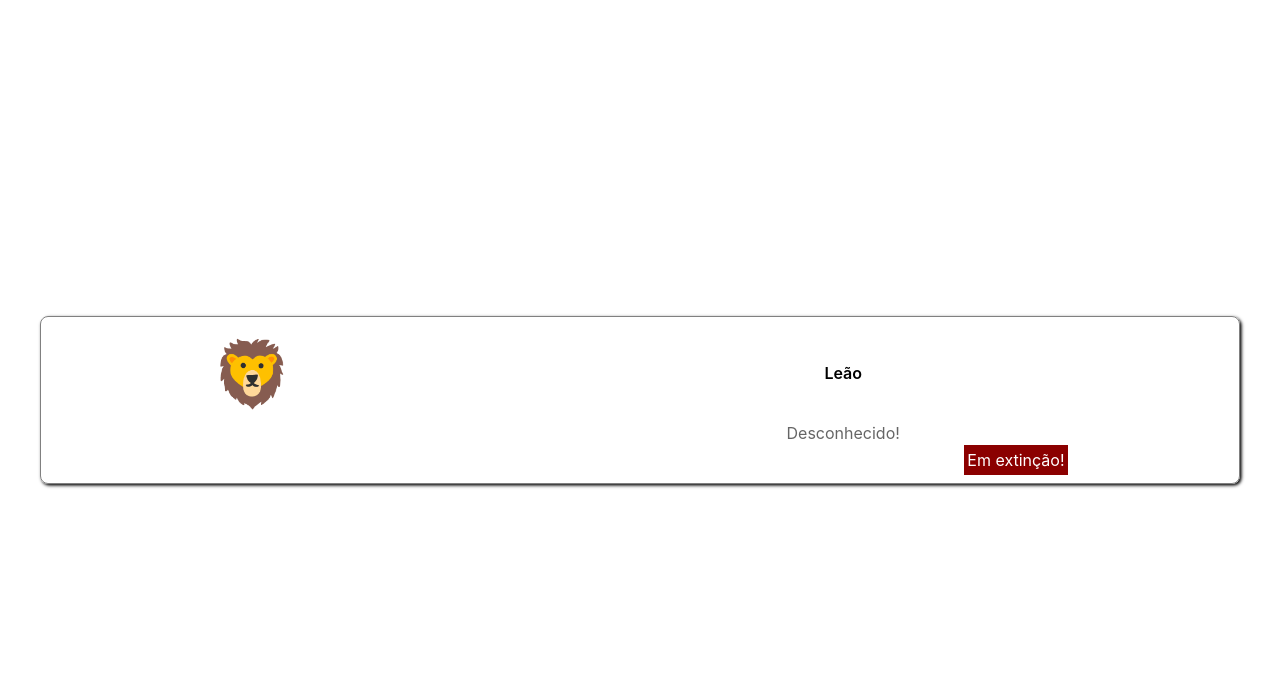
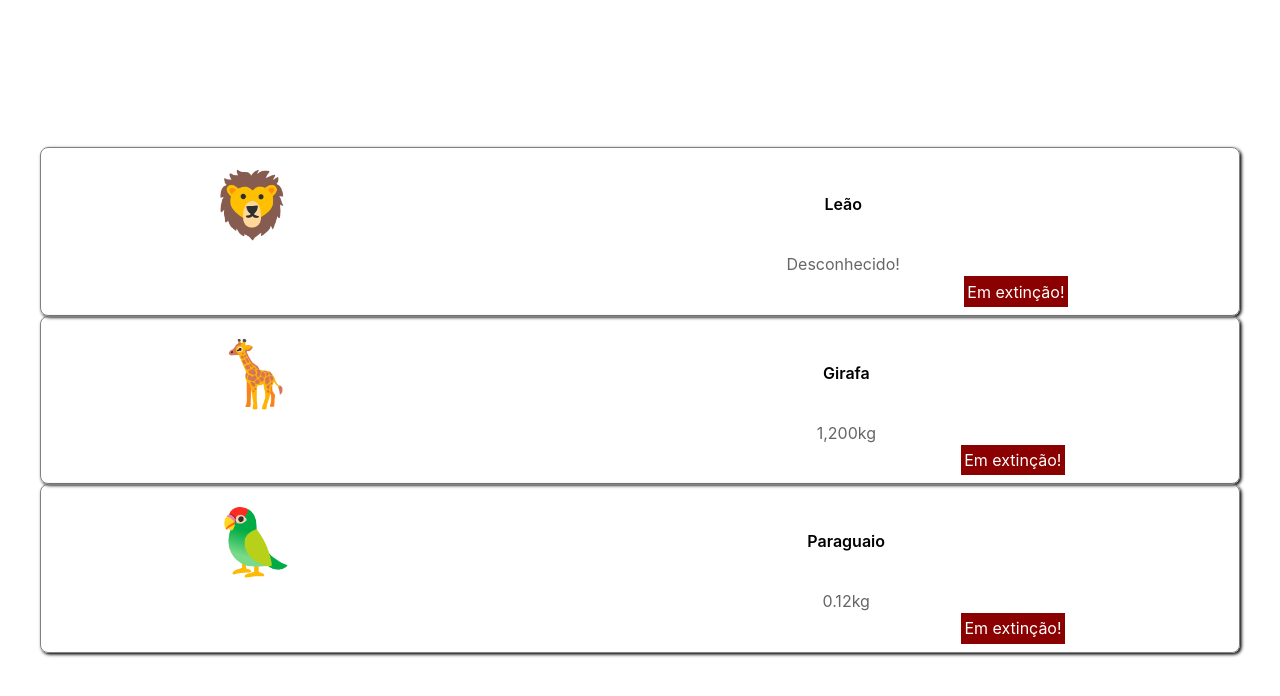
Before and after one commit to ufjf-dcc207/ufjf-dcc207-2024-3-a-atv03-BrenoRMachado, a React (Vite) app: page / in a window 1280 px wide. Shown: the top 696 px of the page. Built offline with nearby package versions, Linux system fonts and the light colour scheme.

Commit message:
adiciona mais animais

```diff
--- a/src/Animal.tsx
+++ b/src/Animal.tsx
@@ -4,7 +4,7 @@ interface AnimalProps {
     icone: string;
     nome: string;
     peso: number;
-    extincao: boolean;
+    extincao?: boolean;
 }
 
 export default function({icone, nome, peso , extincao} : AnimalProps)
--- a/src/App.tsx
+++ b/src/App.tsx
@@ -4,7 +4,9 @@ import Animal from './Animal'
 function App() {
   return (
     <div className ="app">
-      <Animal icone='🦁' nome='Leão' peso={-1} extincao = {true}/>
+      <Animal icone='🦁' nome='Leão' peso={-1} extincao/>
+      <Animal icone='🦒' nome='Girafa' peso={1200} extincao/>
+      <Animal icone='🦜' nome='Paraguaio' peso={0.12} extincao/>
     </div>
   );
 }
```
